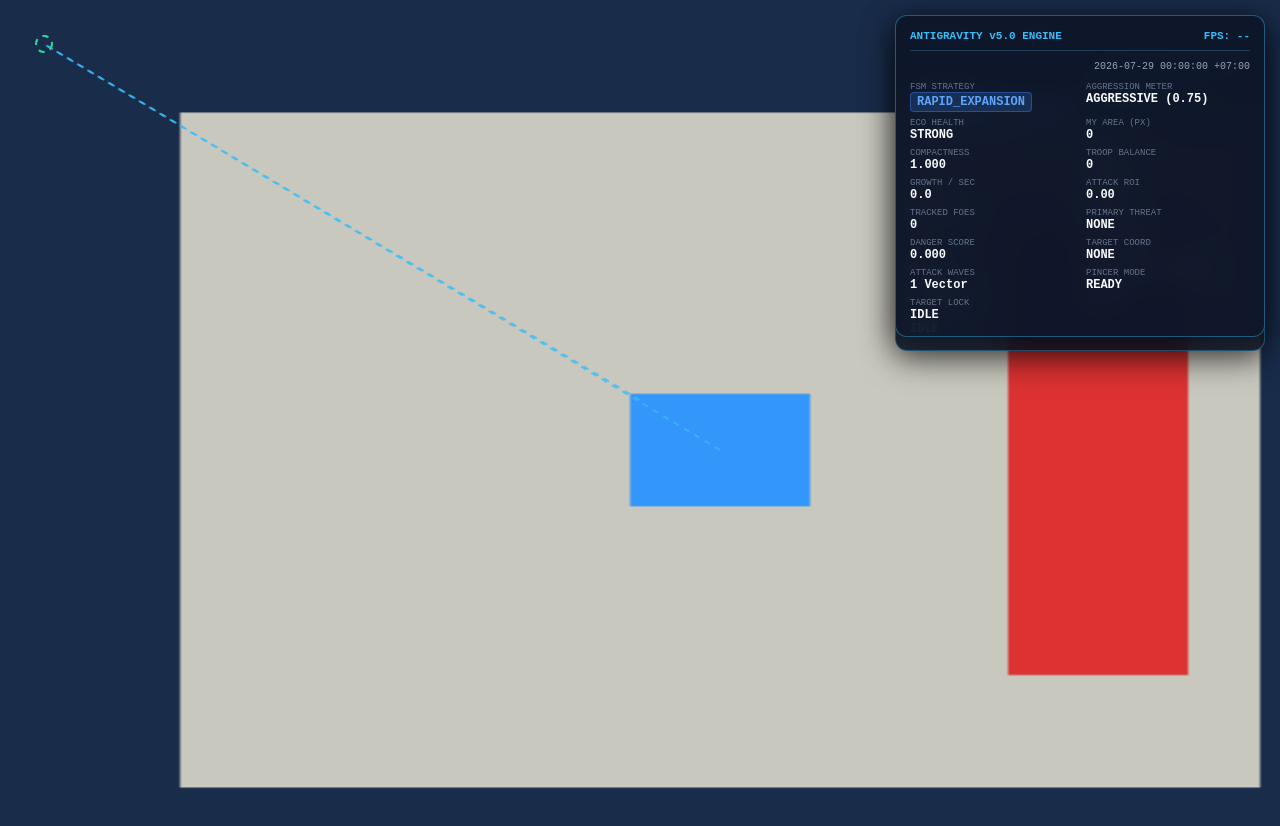
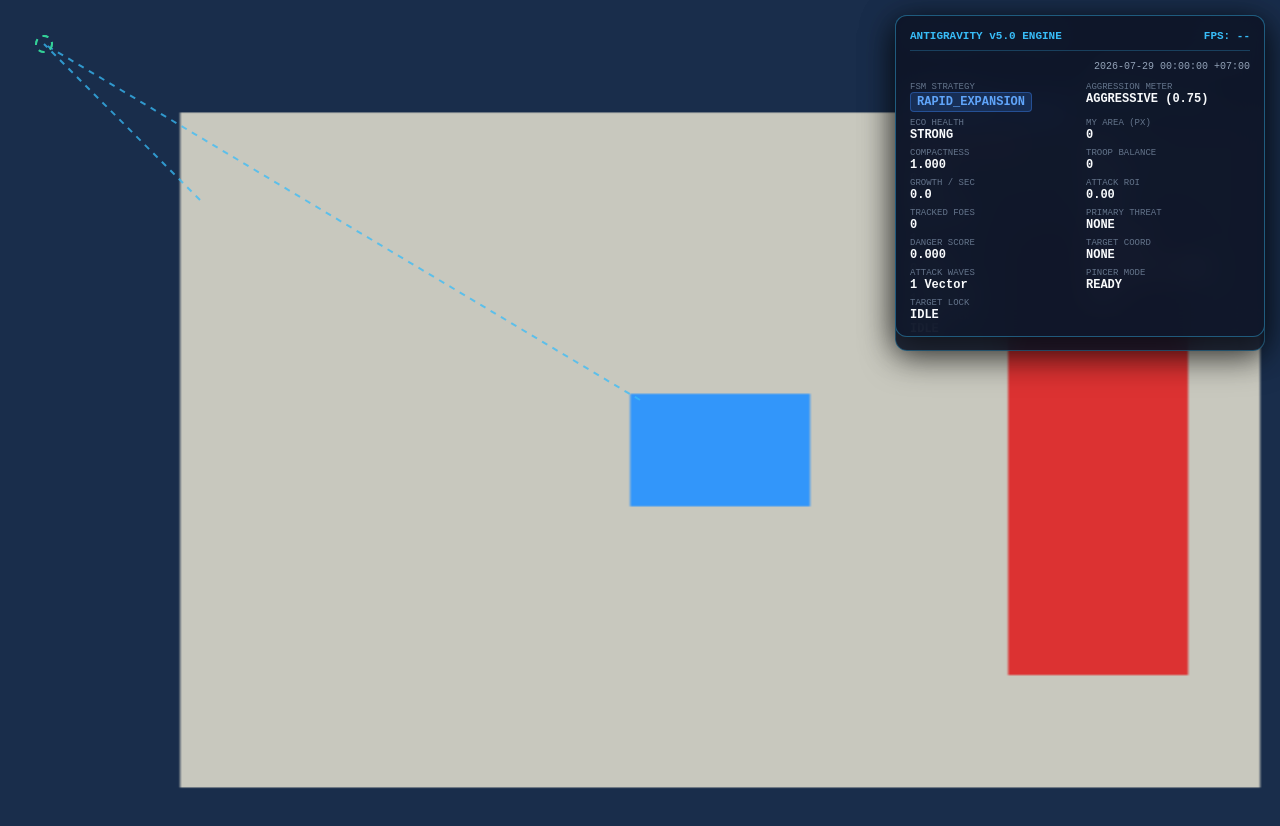
Before and after one commit to phamvotriduc241106/territorial-chrome-extension, a browser extension: page scratch/test_live_engine.html in a window 1280 px wide. Shown: the top 826 px of the page. Drawn offline with Linux system fonts and the light colour scheme.

Commit message:
fix(v5.1.3): prevent pre-spawn/leaderboard click spam by adding 7x7 neighborhood spawn territory gate and strict isGameActive check

```diff
--- a/content/content.js
+++ b/content/content.js
@@ -256,9 +256,31 @@
       }
 
       // ========================================================
-      // STEP 13: MOUSE CONTROLLER (Execute Hyper-Aggressive Multi-Front Attack Waves - v5.1.1)
+      // STEP 13: MOUSE CONTROLLER (Execute Hyper-Aggressive Multi-Front Attack Waves - v5.1.3)
       // ========================================================
-      const isGameActive = this.isPlayerSpawnCalibrated && borderStats.totalTerritoryArea > 0;
+      let isSpawnTerritoryActive = false;
+      if (this.isPlayerSpawnCalibrated && visionResult && visionResult.typeMatrix) {
+        const scaledX = Math.floor(this.playerSpawnPos.x * (visionResult.scaleFactor || 0.25));
+        const scaledY = Math.floor(this.playerSpawnPos.y * (visionResult.scaleFactor || 0.25));
+        const w = visionResult.width;
+        const h = visionResult.height;
+
+        let mineNearSpawn = 0;
+        for (let dy = -3; dy <= 3; dy++) {
+          for (let dx = -3; dx <= 3; dx++) {
+            const sx = scaledX + dx;
+            const sy = scaledY + dy;
+            if (sx >= 0 && sx < w && sy >= 0 && sy < h) {
+              if (visionResult.typeMatrix[sy * w + sx] === 3) {
+                mineNearSpawn++;
+              }
+            }
+          }
+        }
+        isSpawnTerritoryActive = (mineNearSpawn > 0);
+      }
+
+      const isGameActive = this.isPlayerSpawnCalibrated && isSpawnTerritoryActive && borderStats.totalTerritoryArea > 0;
 
       if (isGameActive && lockedTarget && !isPanic && ecoDecisions.shouldAttack) {
         const waveConfig = this.economy.getMultiWaveConfig(strategyConfig.stateName, neutralRatio, aggrVal);
--- a/scratch/test_live_engine.html
+++ b/scratch/test_live_engine.html
@@ -93,7 +93,7 @@
 
         log("\n=== [TEST 3] SIMULATING SPAWN SELECTION CLICK ON BEIGE COUNTDOWN SCREEN ===");
         drawMatchState(false);
-        engine.playerSpawnPos = { x: 720, y: 450 };
+        engine.playerSpawnPos = { x: 200, y: 200 };
         engine.isPlayerSpawnCalibrated = true;
         engine.world.resetMatchTime();
 
```
Also changed, not shown: manifest.json, 1 other file.
